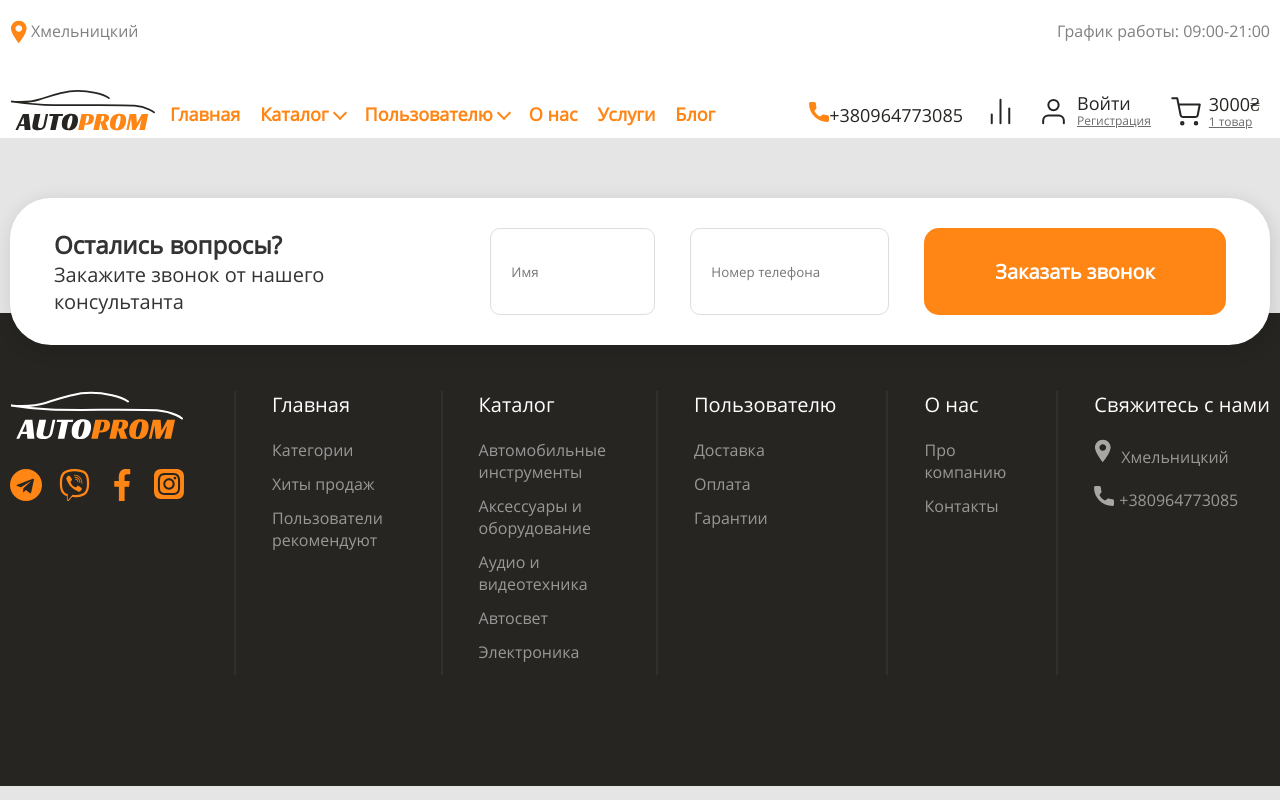
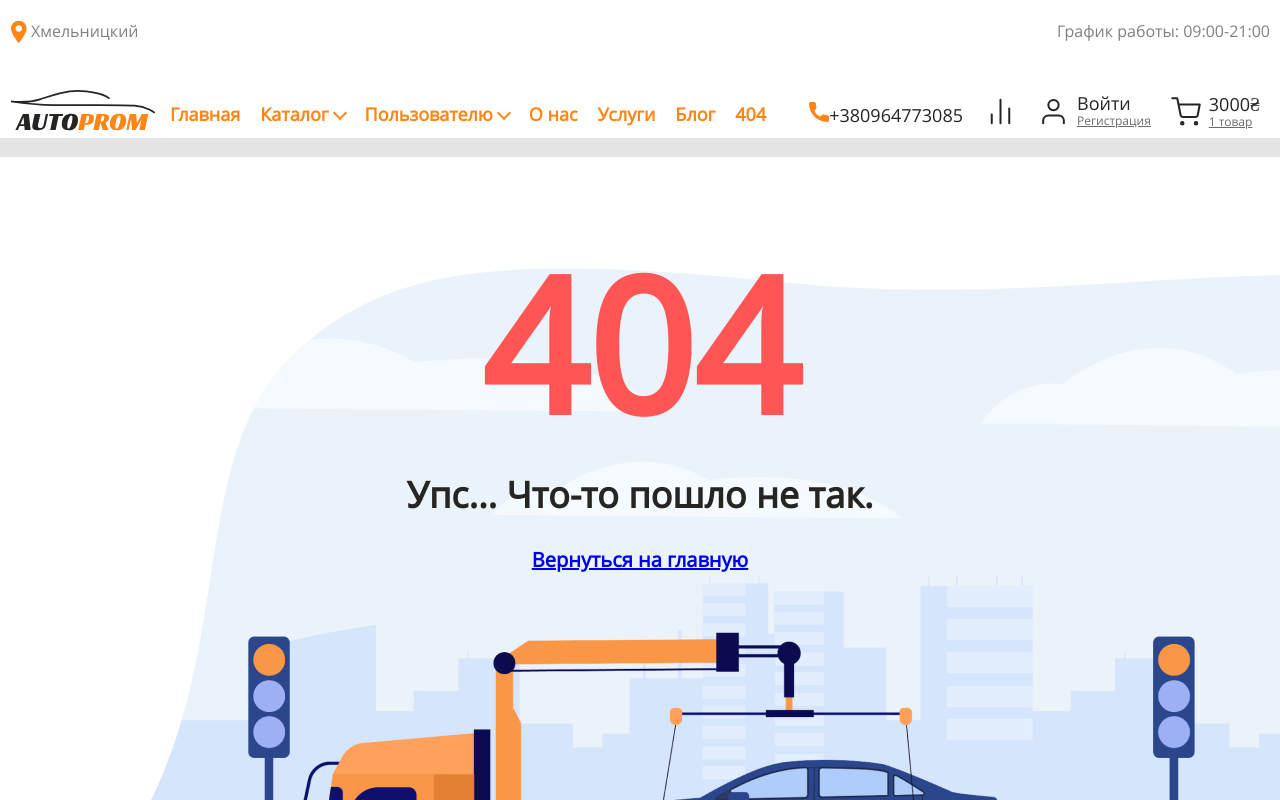
Before and after one commit to tschernysh/AUTOPROM, a React (Create React App) app: page /Error404 in a window 1280 px wide. Shown: the top 800 px of the page. Built offline with nearby package versions, Linux system fonts and the light colour scheme.

Commit message:
Error404

```diff
--- a/src/App.js
+++ b/src/App.js
@@ -10,6 +10,7 @@ import ForUser from "./components/ForUser/ForUser";
 import Blog from "./components/Blog/Blog";
 import ProductCard from "./components/ProductCard/ProductCard";
 import BlogItem from "./components/BlogItem/BlogItem";
+import Error404 from "./components/Error404/Error404";
 
 function App() {
   return (
@@ -25,6 +26,7 @@ function App() {
         <Route path='/ForUser' render={() => <ForUser />}/>
         <Route path='/Blog' render={() => <Blog />}/>
         <Route path='/BlogItem' render={() => <BlogItem />}/>
+        <Route path='/Error404' render={() => <Error404 />}/>
       {/*</div>*/}
       <Footer />
     </div>
--- /dev/null
+++ b/src/components/Error404/Error404.jsx
@@ -0,0 +1,21 @@
+import React from "react";
+import s from './Error404.module.css'
+import {NavLink} from "react-router-dom";
+
+const Error404 = (props) => {
+    return (
+        <div className={s.error404}>
+            <div className={s.error404__title}>
+                404
+            </div>
+            <div className={s.error404__text}>
+                Упс... Что-то пошло не так.
+            </div>
+            <div className={s.error404__link}>
+                <NavLink to='/'>Вернуться на главную</NavLink>
+            </div>
+        </div>
+    )
+}
+
+export default Error404
--- /dev/null
+++ b/src/components/Error404/Error404.module.css
@@ -0,0 +1,37 @@
+.error404 {
+    width: 100%;
+    height: 1200px;
+    background: url("../../../src/common/img/Error404__background.png") no-repeat;
+    display: flex;
+    flex-direction: column;
+    align-items: center;
+}
+
+.error404__title {
+    font-weight: 600;
+    font-size: 185.521px;
+    line-height: 253px;
+    color: #FF5555;
+    margin-top: 60px;
+}
+
+.error404__text {
+    font-weight: bold;
+    font-size: 36px;
+    line-height: 49px;
+    color: #272522;
+    margin-bottom: 27px;
+}
+
+.error404__link {
+    font-weight: bold;
+    font-size: 20px;
+    line-height: 27px;
+    text-decoration-line: underline;
+    color: #FF8514;
+}
+
+.error404__link :visited{
+    text-decoration-line: underline;
+    color: #FF8514;
+}
--- a/src/components/Header/Header.jsx
+++ b/src/components/Header/Header.jsx
@@ -441,6 +441,7 @@ const Header = (props) => {
                                 <li><NavLink to='/About' >О нас</NavLink></li>
                                 <li><NavLink to='/Services' >Услуги</NavLink></li>
                                 <li><NavLink to='/Blog'>Блог</NavLink></li>
+                                <li><NavLink to='/Error404'>404</NavLink></li>
                             </nav>
 
                         </div>
```
Also changed, not shown: src/common/img/Error404__background.png (added).
